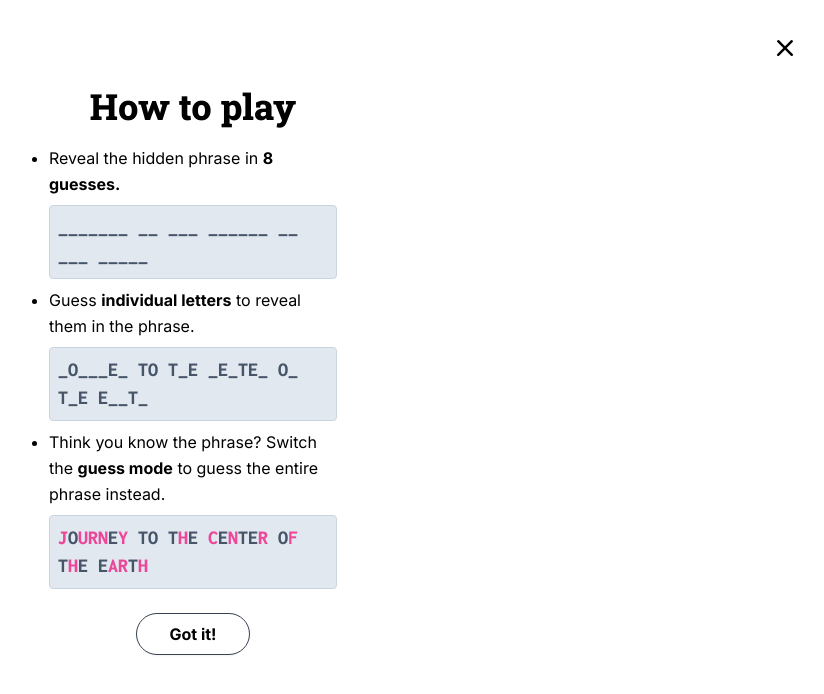
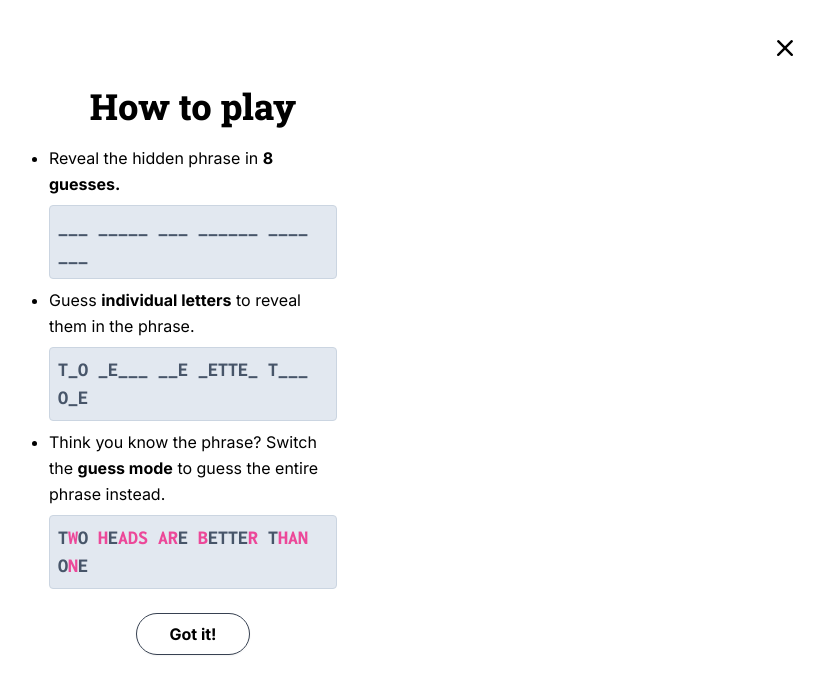
Before and after one commit to Alex979/unphrased, a Next.js app: page / in a window 1280 px wide. Shown: the top 694 px of the page, without its empty margins (447-1271 px from the left). Built offline with nearby package versions, Linux system fonts and the light colour scheme.

Commit message:
Changing tutorial screen example to an actual phrase

```diff
--- a/src/app/tutorial-screen.tsx
+++ b/src/app/tutorial-screen.tsx
@@ -39,29 +39,26 @@ export default function TutorialScreen({
             Reveal the hidden phrase in{" "}
             <span className="font-bold">{maxGuesses} guesses.</span>
           </li>
-          <BlockQuote>_______ __ ___ ______ __ ___ _____</BlockQuote>
+          <BlockQuote>___ _____ ___ ______ ____ ___</BlockQuote>
           <li>
             Guess <span className="font-bold">individual letters</span> to
             reveal them in the phrase.
           </li>
-          <BlockQuote>_O___E_ TO T_E _E_TE_ O_ T_E E__T_</BlockQuote>
+          <BlockQuote>T_O _E___ __E _ETTE_ T___ O_E</BlockQuote>
           <li>
             Think you know the phrase? Switch the{" "}
             <span className="font-bold">guess mode</span> to guess the entire
             phrase instead.
           </li>
           <BlockQuote>
-            <span className="text-pink-500">J</span>O
-            <span className="text-pink-500">URN</span>E
-            <span className="text-pink-500">Y</span> TO T
-            <span className="text-pink-500">H</span>E{" "}
-            <span className="text-pink-500">C</span>E
-            <span className="text-pink-500">N</span>TE
-            <span className="text-pink-500">R</span> O
-            <span className="text-pink-500">F</span> T
-            <span className="text-pink-500">H</span>E E
-            <span className="text-pink-500">AR</span>T
-            <span className="text-pink-500">H</span>
+            T<span className="text-pink-500">W</span>O{" "}
+            <span className="text-pink-500">H</span>E
+            <span className="text-pink-500">ADS</span>{" "}
+            <span className="text-pink-500">AR</span>E{" "}
+            <span className="text-pink-500">B</span>ETTE
+            <span className="text-pink-500">R</span> T
+            <span className="text-pink-500">HAN</span> O
+            <span className="text-pink-500">N</span>E
           </BlockQuote>
         </ul>
         <div className="mt-6 pb-32 flex justify-center">
```
